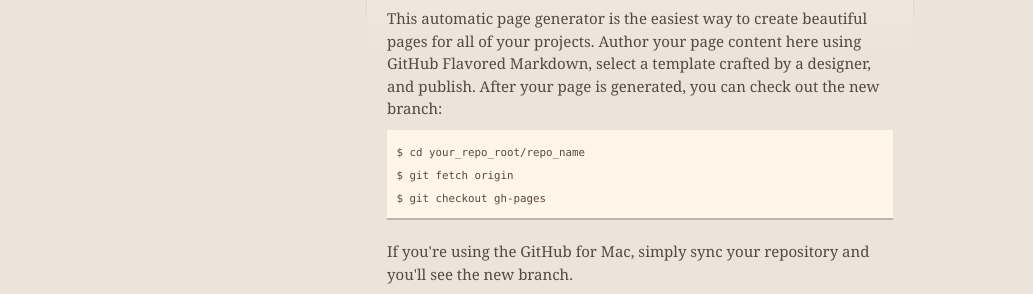
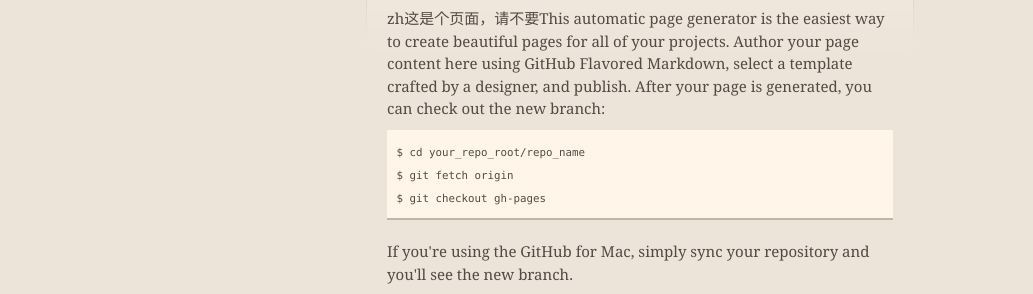
Before and after one commit to chenxi0820/chenxi0820.github.io, a plain HTML site: page index.html in a window 1280 px wide. Shown: the part 282-576 px from the top of the page, without its empty margins (0-1033 px from the left). Drawn offline with nearby package versions, Linux system fonts and the light colour scheme.

Commit message:
Update index.html

```diff
--- a/index.html
+++ b/index.html
@@ -48,7 +48,7 @@
         <h3>
 <a id="welcome-to-github-pages" class="anchor" href="#welcome-to-github-pages" aria-hidden="true"><span class="octicon octicon-link"></span></a>Welcome to GitHub Pages.</h3>
 
-<p>This automatic page generator is the easiest way to create beautiful pages for all of your projects. Author your page content here using GitHub Flavored Markdown, select a template crafted by a designer, and publish. After your page is generated, you can check out the new branch:</p>
+<p>zh这是个页面，请不要This automatic page generator is the easiest way to create beautiful pages for all of your projects. Author your page content here using GitHub Flavored Markdown, select a template crafted by a designer, and publish. After your page is generated, you can check out the new branch:</p>
 
 <pre><code>$ cd your_repo_root/repo_name
 $ git fetch origin
```
